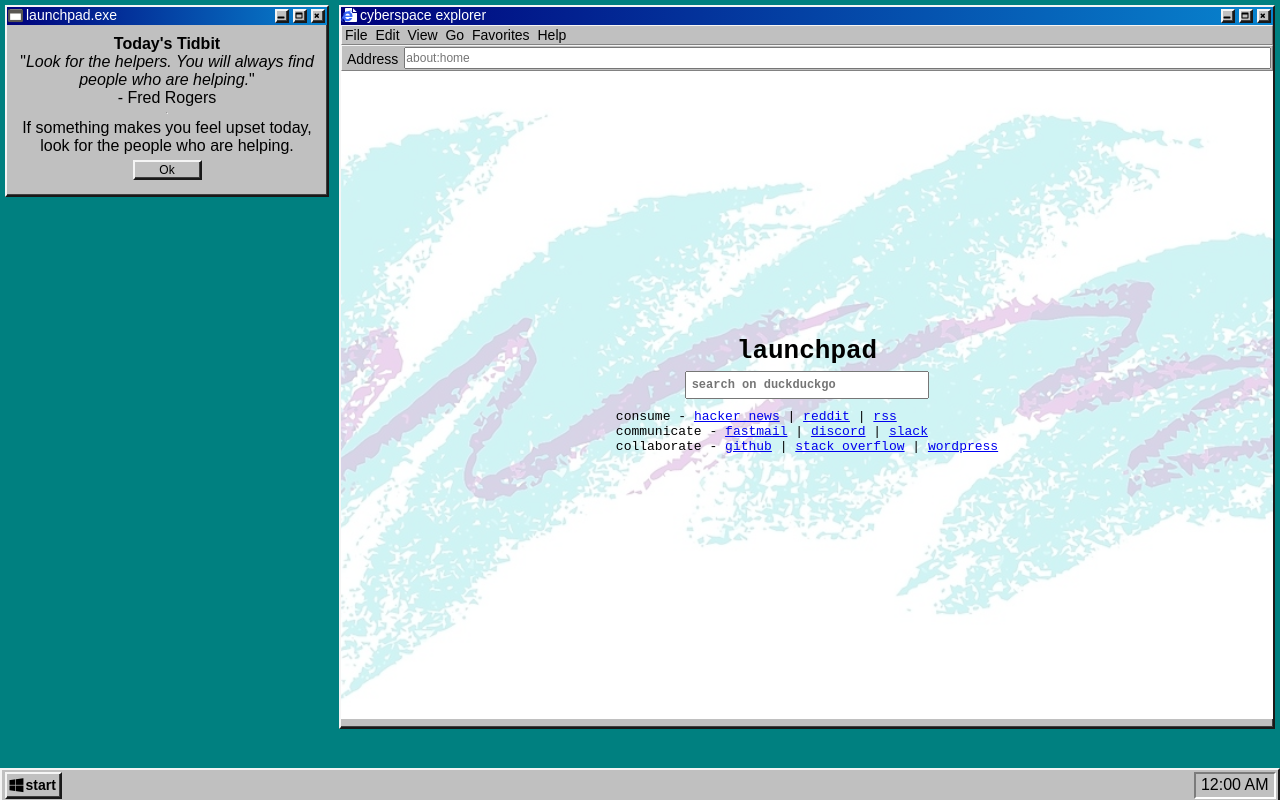
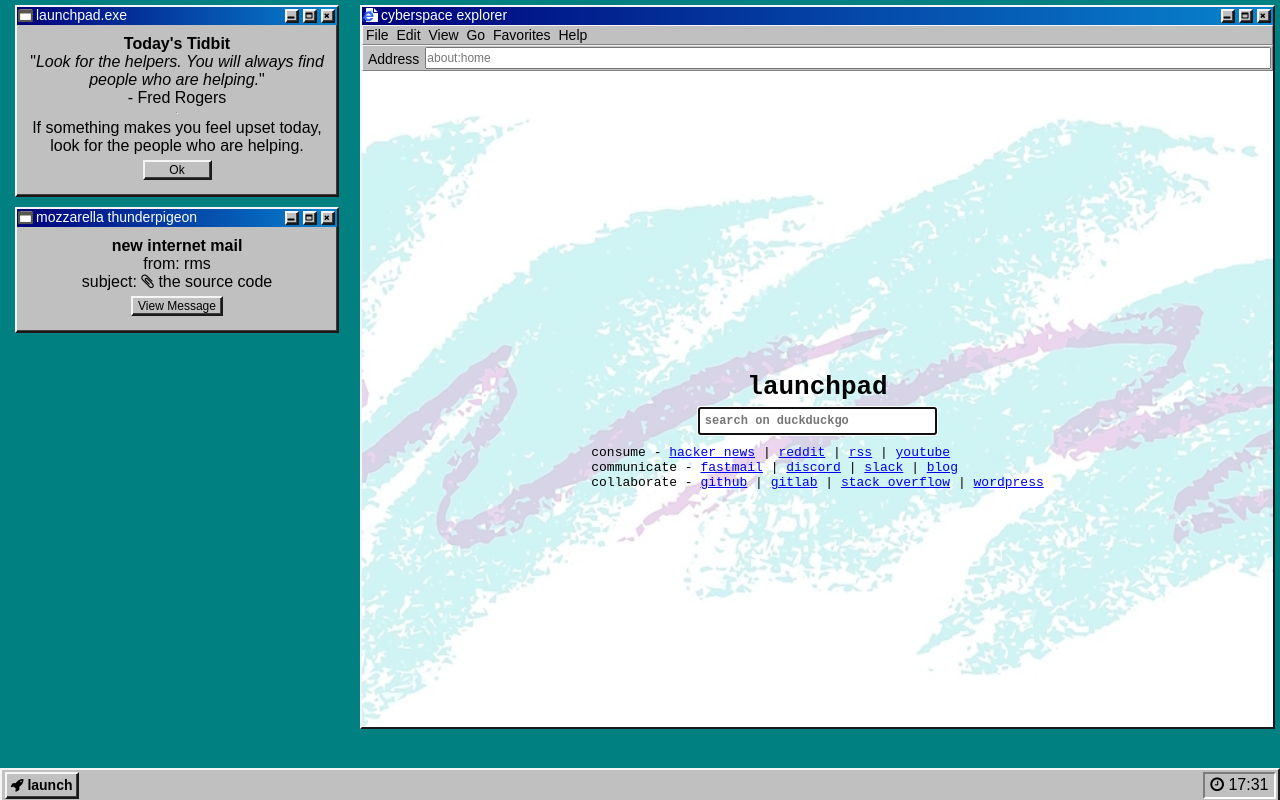
Before and after one commit to LakenH/launchpad, a plain HTML site: page index.html in a window 1280 px wide. Drawn offline with Linux system fonts and the light colour scheme.

Commit message:
added source code link to page

```diff
--- a/index.html
+++ b/index.html
@@ -10,6 +10,7 @@
 	</head>
 	<body>
 		<div class="desktop">
+      <div class="left-side">
 			<div class="window launchpad-message">
 				<div class="window-title app-icon">
 					<p>launchpad.exe</p>
@@ -27,7 +28,24 @@
           <p><span id="message-meaning"></span></p>
           <div><a href="#" class="win98-btn">Ok</a></div>
 				</div>
-			</div>
+      </div>
+      <div class="window launchpad-message">
+          <div class="window-title app-icon">
+            <p>mozzarella thunderpigeon</p>
+            <div class="window-actions">
+              <button class="window-btn minimize"></button>
+              <button class="window-btn maximize"></button>
+              <button class="window-btn close"></button>
+            </div>
+          </div>
+          <div class="window-content center">
+            <h4>new internet mail</h4>
+            <p>from: rms</p>
+            <p class="source-subject">subject: <strong><i class="fa fa-paperclip"></i></strong> the source code</p>
+            <div><a href="https://github.com/lakenh/launchpad/" class="win98-btn" target="_blank">View Message</a></div>
+          </div>
+        </div>
+      </div>
 			<div class="window launchpad-ie">
 				<div class="window-title internet-icon">
 					<p>cyberspace explorer</p>
@@ -55,12 +73,12 @@
           <div class="view-search">
             <h1>launchpad</h1>
             <form action="https://duckduckgo.com/">
-              <input type="text" name="q" class="search-box" placeholder="search on duckduckgo" />
+              <input type="text" name="q" id="search-box" class="search-box" placeholder="search on duckduckgo" />
             </form>
             <div class="links">
-              <p>consume - <a href="https://news.ycombinator.com">hacker news</a> | <a href="https://reddit.com/">reddit</a> | <a href="https://rss.laken.xyz/">rss</a></p>
-              <p>communicate - <a href="https://fastmail.com">fastmail</a> | <a href="https://discordapp.com/">discord</a> | <a href="https://slack.com/">slack</a></p>
-              <p>collaborate - <a href="https://github.com">github</a> | <a href="https://stackoverflow.com/">stack overflow</a> | <a href="https://wordpress.org/">wordpress</a></p>
+              <p>consume - <a href="https://news.ycombinator.com">hacker news</a> | <a href="https://reddit.com/">reddit</a> | <a href="https://rss.laken.xyz/">rss</a> | <a href="https://youtube.com/">youtube</a></a></p>
+              <p>communicate - <a href="https://fastmail.com">fastmail</a> | <a href="https://discordapp.com/">discord</a> | <a href="https://slack.com/">slack</a> | <a href="https://laken.net/">blog</a></p>
+              <p>collaborate - <a href="https://github.com">github</a> | <a href="https://gitlab.com/">gitlab</a> | <a href="https://stackoverflow.com/">stack overflow</a> | <a href="https://wordpress.org/">wordpress</a></p>
             </div>
           </div>
           <style>
@@ -103,9 +121,9 @@
 			</div>
 
 			<div class="task-bar">
-				<a href="#" class="start-btn win-icon"><p>start</p></a>
+				<a href="#" class="start-btn"><p><i class="fa fa-rocket" aria-hidden="true"></i> launch</p></a>
 				<div class="tray">
-					<p>12:00 AM</p>
+					<p><i class="fa fa-clock-o" aria-hidden="true"></i> <span id="hours">12</span>:<span id="minutes">00</span></p>
 				</div>
 			</div>
 		</div>
@@ -115,7 +133,6 @@
         var d = new Date();
         switch (d.getDay()) {
           case 0:
-            message = "It's the last day of the weekend, but don't be sad. I bet you had a great one!"
             day = "Sunday";
             break;
           case 1:
@@ -161,6 +178,11 @@
         document.getElementById('message').innerHTML = quotes[quotesNum].message;
         document.getElementById('message-source').innerHTML = quotes[quotesNum].messageSource;
         document.getElementById('message-meaning').innerHTML = quotes[quotesNum].messageMeaning;
+
+        document.getElementById('hours').innerHTML = d.getHours();
+        document.getElementById('minutes').innerHTML = ("0" + d.getMinutes()).substr(-2);;
+
+        document.getElementById('search-box').focus();
       };
     </script>
 
--- a/static/css/98.css
+++ b/static/css/98.css
@@ -39,8 +39,7 @@ GNU General Public License v3.0
 	-webkit-user-select: auto;
 	user-select: auto;
 	width: 100%;
-	overflow: scroll;
-	height: 90%;
+	height: 100%;
 }
 /* Cursor needs to be changed to a pointer for buttons, menus, etc. */
 .win98-btn, .start-btn, .window-btn {
@@ -200,7 +199,6 @@ input {
 	display: flex;
 	align-items: center;
 	justify-content: center;
-	height: 100%;
 	padding: 10px;
 	flex-direction: column;
 	text-align: center;
--- a/static/css/styles.css
+++ b/static/css/styles.css
@@ -7,9 +7,21 @@ iframe {
   border: none !important;
 }
 .launchpad-message {
-  width: 25%;
+  width: 100%;
 }
 .launchpad-message hr {
   margin-top: 5px;
   margin-bottom: 5px;
 }
+.left-side {
+  display: flex;
+  flex-direction: column;
+  width: 25%;
+  margin-right: 25px;
+  margin-left: 10px;
+}
+.source-subject a {
+  text-decoration: none;
+  color: #000;
+
+}
```
